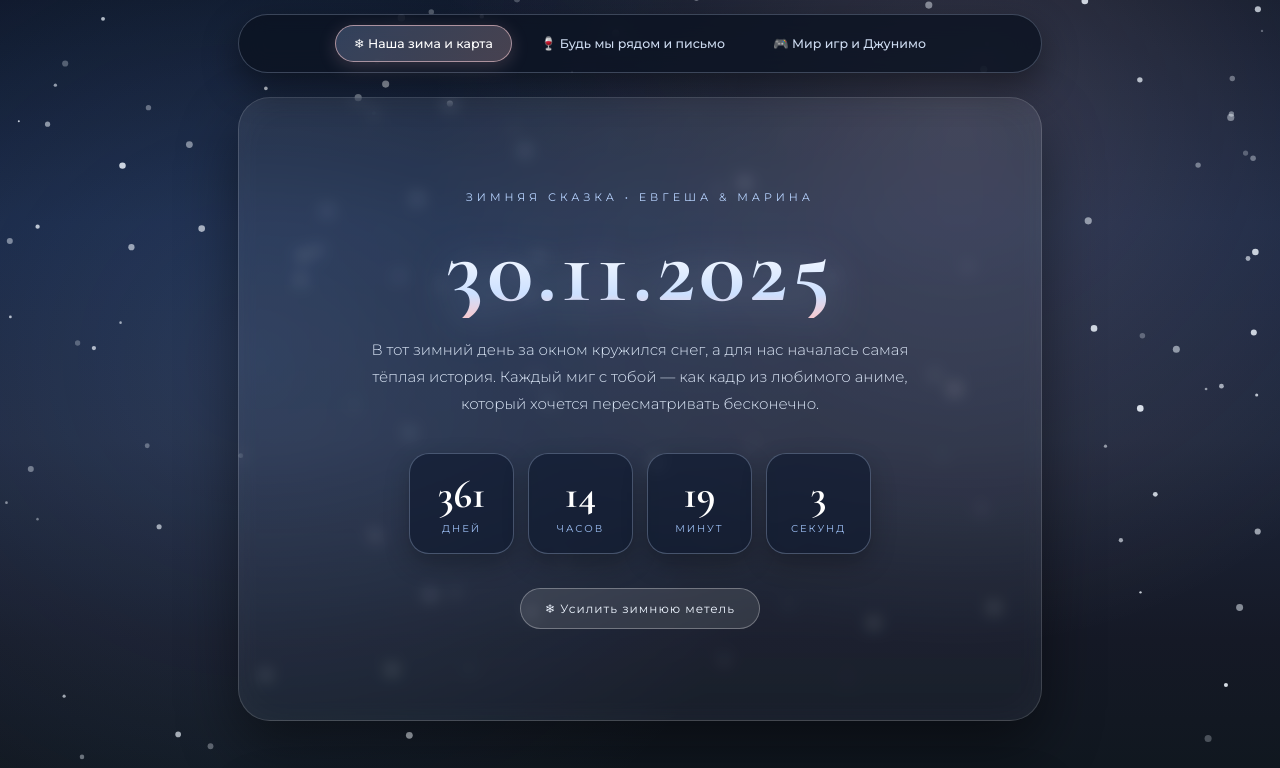
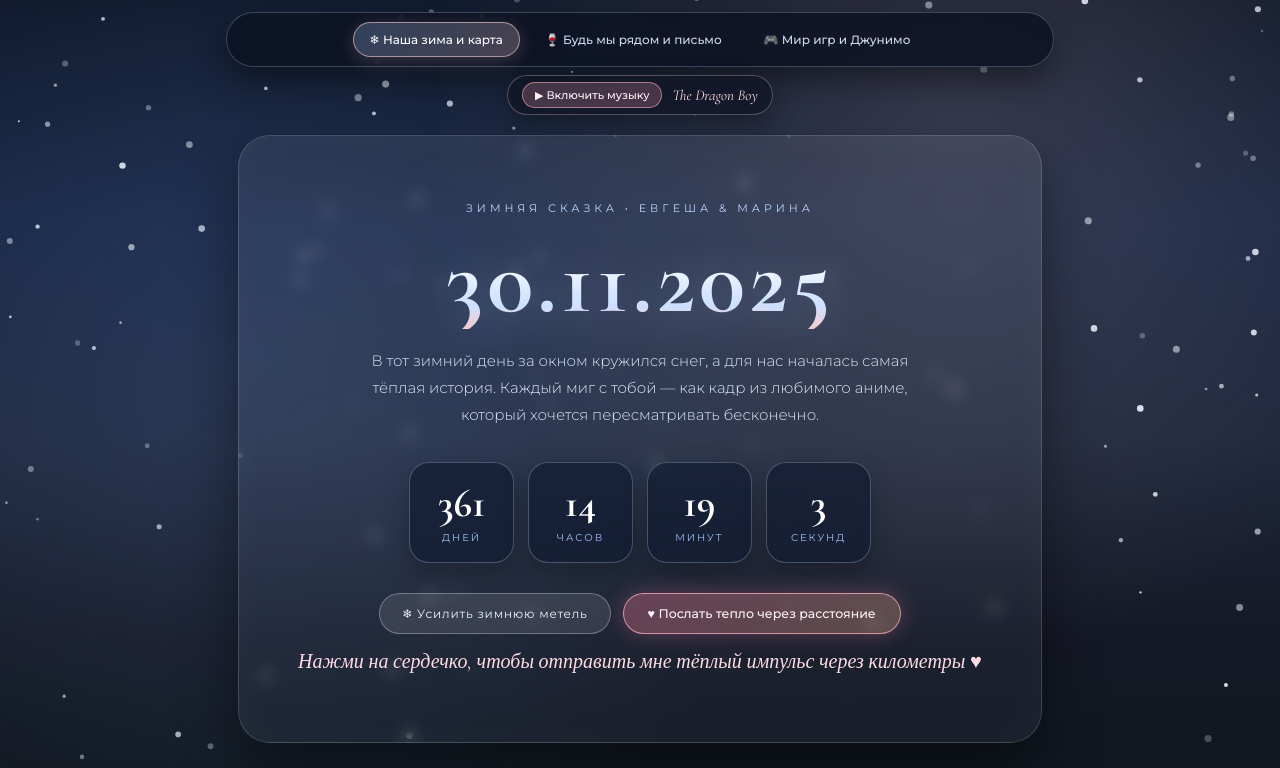
Before and after one commit to Mazya77889/evgesha-anniversary, a plain HTML site: page index.html in a window 1280 px wide. Shown: the top 768 px of the page. Drawn offline with nearby package versions, Linux system fonts and the light colour scheme.

Commit message:
Update index.html

```diff
--- a/index.html
+++ b/index.html
@@ -40,25 +40,44 @@
     z-index: 1;
   }
 
-  /* ==================== ВЕРХНЯЯ НАВИГАЦИЯ (3 КНОПКИ) ==================== */
+  /* Всплывающие искорки при нажатии на сердечко любви */
+  .floating-heart {
+    position: fixed;
+    pointer-events: none;
+    z-index: 99;
+    font-size: 20px;
+    color: #ff9eb5;
+    text-shadow: 0 0 12px rgba(255, 130, 160, 0.9);
+    animation: floatUpHeart 1.5s ease-out forwards;
+  }
+
+  @keyframes floatUpHeart {
+    0% { opacity: 1; transform: translate(-50%, 0) scale(0.8); }
+    100% { opacity: 0; transform: translate(-50%, -85px) scale(1.35); }
+  }
+
+  /* ==================== ВЕРХНЯЯ НАВИГАЦИЯ + МУЗЫКАЛЬНЫЙ ПЛЕЕР ==================== */
   .top-nav-wrap {
     position: sticky;
-    top: 14px;
+    top: 12px;
     z-index: 50;
-    max-width: 840px;
-    margin: 14px auto 0 auto;
-    padding: 0 18px;
+    max-width: 860px;
+    margin: 12px auto 0 auto;
+    padding: 0 16px;
+    display: flex;
+    flex-direction: column;
+    gap: 8px;
   }
 
   .top-nav {
     display: flex;
     justify-content: center;
-    gap: 10px;
+    gap: 8px;
     flex-wrap: wrap;
-    background: rgba(12, 19, 34, 0.82);
+    background: rgba(12, 19, 34, 0.84);
     border: 1px solid rgba(204, 224, 255, 0.24);
     backdrop-filter: blur(14px);
-    padding: 10px 12px;
+    padding: 9px 12px;
     border-radius: 999px;
     box-shadow: 0 14px 36px rgba(0, 0, 0, 0.45);
   }
@@ -67,16 +86,13 @@
     background: transparent;
     border: 1px solid transparent;
     color: #cddbf0;
-    padding: 10px 18px;
+    padding: 9px 16px;
     border-radius: 999px;
     font-family: 'Montserrat', sans-serif;
-    font-size: 12.5px;
+    font-size: 12px;
     font-weight: 500;
     cursor: pointer;
     transition: all 0.25s ease;
-    display: flex;
-    align-items: center;
-    gap: 7px;
   }
 
   .nav-tab-btn:hover {
@@ -89,6 +105,45 @@
     border-color: rgba(247, 202, 208, 0.6);
     color: #ffffff;
     box-shadow: 0 4px 18px rgba(247, 202, 208, 0.18);
+  }
+
+  .music-bar {
+    align-self: center;
+    display: flex;
+    align-items: center;
+    gap: 10px;
+    background: rgba(16, 23, 38, 0.82);
+    border: 1px solid rgba(247, 202, 208, 0.3);
+    backdrop-filter: blur(12px);
+    padding: 6px 14px;
+    border-radius: 999px;
+    font-size: 11.5px;
+    color: #e6eefc;
+    box-shadow: 0 8px 24px rgba(0, 0, 0, 0.35);
+  }
+
+  .music-toggle-btn {
+    background: rgba(255, 158, 178, 0.22);
+    border: 1px solid rgba(255, 179, 194, 0.55);
+    color: #fff3f6;
+    padding: 5px 12px;
+    border-radius: 999px;
+    font-family: 'Montserrat', sans-serif;
+    font-size: 11px;
+    font-weight: 500;
+    cursor: pointer;
+    transition: 0.2s;
+  }
+
+  .music-toggle-btn:hover {
+    background: rgba(255, 158, 178, 0.36);
+  }
+
+  .music-track-label {
+    color: #ffd6de;
+    font-style: italic;
+    font-family: 'Cormorant Garamond', serif;
+    font-size: 15px;
   }
 
   /* Контейнеры вкладок */
@@ -98,7 +153,7 @@
     z-index: 2;
     max-width: 840px;
     margin: 0 auto;
-    padding: 24px 18px 80px 18px;
+    padding: 20px 18px 80px 18px;
     flex-direction: column;
     gap: 50px;
     animation: tabFadeIn 0.45s ease;
@@ -113,7 +168,6 @@
     to { opacity: 1; transform: translateY(0); }
   }
 
-  /* Кнопка перехода к следующей части внизу каждой вкладки */
   .next-part-bar {
     display: flex;
     justify-content: center;
@@ -138,9 +192,9 @@
     transform: translateY(-2px);
   }
 
-  /* ==================== 1. ГЛАВНЫЙ ЗИМНИЙ БАННЕР ==================== */
+  /* ==================== 1. ГЛАВНЫЙ ЗИМНИЙ БАННЕР + КНОПКА ЛЮБВИ ==================== */
   .hero-banner {
-    min-height: 78vh;
+    min-height: 76vh;
     display: flex;
     flex-direction: column;
     justify-content: center;
@@ -182,7 +236,7 @@
     line-height: 1.8;
     color: #dce7f7;
     max-width: 540px;
-    margin: 0 auto 36px auto;
+    margin: 0 auto 34px auto;
   }
 
   .hero-timer {
@@ -190,7 +244,7 @@
     justify-content: center;
     gap: 14px;
     flex-wrap: wrap;
-    margin-bottom: 34px;
+    margin-bottom: 30px;
   }
 
   .h-time-card {
@@ -226,15 +280,23 @@
     color: #9ec0f5;
   }
 
+  .hero-controls-row {
+    display: flex;
+    justify-content: center;
+    gap: 12px;
+    flex-wrap: wrap;
+    align-items: center;
+  }
+
   .wind-btn {
     background: rgba(255, 255, 255, 0.1);
     border: 1px solid rgba(255, 255, 255, 0.3);
     color: #eef5ff;
-    padding: 12px 24px;
+    padding: 12px 22px;
     border-radius: 999px;
     font-family: 'Montserrat', sans-serif;
     font-size: 12px;
-    letter-spacing: 1px;
+    letter-spacing: 0.8px;
     cursor: pointer;
     transition: all 0.25s ease;
   }
@@ -243,6 +305,34 @@
     background: rgba(247, 202, 208, 0.22);
     border-color: #f7cad0;
     transform: scale(1.03);
+  }
+
+  .love-pulse-btn {
+    background: linear-gradient(135deg, rgba(255, 125, 155, 0.32) 0%, rgba(255, 185, 145, 0.28) 100%);
+    border: 1px solid rgba(255, 175, 192, 0.75);
+    color: #fff5f7;
+    padding: 12px 24px;
+    border-radius: 999px;
+    font-family: 'Montserrat', sans-serif;
+    font-size: 12.5px;
+    font-weight: 500;
+    cursor: pointer;
+    box-shadow: 0 0 22px rgba(255, 130, 160, 0.28);
+    transition: all 0.25s ease;
+  }
+
+  .love-pulse-btn:hover {
+    transform: scale(1.05);
+    box-shadow: 0 0 28px rgba(255, 145, 170, 0.48);
+  }
+
+  .love-note-toast {
+    margin-top: 16px;
+    font-family: 'Cormorant Garamond', serif;
+    font-style: italic;
+    font-size: 20px;
+    color: #ffdbe3;
+    min-height: 28px;
   }
 
   /* ==================== 2. ЧЕТЫРЕ ЗИМНИХ БЛОКА ==================== */
@@ -869,6 +959,7 @@
   }
   .ut-status .red { color: #ff3b3b; }
   .ut-status .yellow { color: #ffe600; }
+  .ut-status .cyan { color: #7ae5ff; }
 
   .ut-box {
     background: rgba(5, 7, 12, 0.86);
@@ -882,6 +973,11 @@
     box-shadow: 0 12px 30px rgba(0, 0, 0, 0.45);
   }
 
+  .ut-waterfall-box {
+    border-color: #7ae5ff;
+    background: linear-gradient(180deg, rgba(6, 18, 30, 0.9) 0%, rgba(10, 26, 40, 0.92) 100%);
+  }
+
   .ut-click { cursor: pointer; }
 
   .ut-text {
@@ -944,7 +1040,6 @@
     white-space: pre-wrap;
   }
 
-  /* Тёмные уютные карточки Stardew Valley (3 новых блока + финал с Джунимо) */
   .sd-dark-card {
     position: relative;
     background: linear-gradient(180deg, rgba(32, 23, 18, 0.9) 0%, rgba(22, 28, 25, 0.92) 100%);
@@ -1044,7 +1139,6 @@
     color: #fff2d6;
   }
 
-  /* Финальный блок с Джунимо */
   .sd-night-finale {
     position: relative;
     background: linear-gradient(180deg, rgba(26, 20, 18, 0.94) 0%, rgba(18, 28, 24, 0.96) 100%);
@@ -1163,8 +1257,9 @@
 <body>
 
   <canvas id="snowCanvas"></canvas>
-
-  <!-- ==================== 3 КНОПКИ НАВИГАЦИИ ВВЕРХУ ==================== -->
+  <audio id="bgMusicPlayer" loop preload="metadata"></audio>
+
+  <!-- ==================== 3 КНОПКИ НАВИГАЦИИ + МУЗЫКАЛЬНЫЙ ПЛЕЕР ==================== -->
   <div class="top-nav-wrap">
     <nav class="top-nav" aria-label="Разделы сайта">
       <button class="nav-tab-btn active" id="nav-tab1" onclick="openTab('tab1')">
@@ -1177,6 +1272,11 @@
         🎮 Мир игр и Джунимо
       </button>
     </nav>
+
+    <div class="music-bar">
+      <button class="music-toggle-btn" id="musicBtn" onclick="toggleMusic()">▶ Включить музыку</button>
+      <span class="music-track-label" id="musicTrackName">The Dragon Boy</span>
+    </div>
   </div>
 
   <!-- ===================================================================== -->
@@ -1199,12 +1299,20 @@
         <div class="h-time-card"><span id="seconds">0</span><label>Секунд</label></div>
       </div>
 
-      <button class="wind-btn" onclick="toggleBlizzard()" id="blizzardBtn">
-        ❄ Усилить зимнюю метель
-      </button>
+      <div class="hero-controls-row">
+        <button class="wind-btn" onclick="toggleBlizzard()" id="blizzardBtn">
+          ❄ Усилить зимнюю метель
+        </button>
+        <button class="love-pulse-btn" onclick="sendLoveAcrossDistance(event)">
+          ♥ Послать тепло через расстояние
+        </button>
+      </div>
+
+      <div class="love-note-toast" id="loveToast">
+        Нажми на сердечко, чтобы отправить мне тёплый импульс через километры ♥
+      </div>
     </header>
 
-    <!-- 5 сантиметров в секунду -->
     <section class="anime-card shape-sakura">
       <div class="anime-header">
         <div class="anime-icon">
@@ -1223,7 +1331,6 @@
       <div class="anime-footer-note">«Мы всегда найдём друг друга под одним небом»</div>
     </section>
 
-    <!-- Унесённые призраками -->
     <section class="anime-card shape-ticket">
       <div class="anime-header">
         <div class="anime-icon">
@@ -1231,7 +1338,7 @@
             <polygon points="12 2 15.09 8.26 22 9.27 17 14.14 18.18 21.02 12 17.77 5.82 21.02 7 14.14 2 9.27 8.91 8.26 12 2"/>
           </svg>
         </div>
-        <div class="anime-tag">Унесённые призраками • Поезд в один конец</div>
+        <div class="anime-tag">Унесённые призраками • The Dragon Boy</div>
       </div>
       <h2>Билет в наше общее путешествие</h2>
       <p>
@@ -1245,7 +1352,6 @@
       </div>
     </section>
 
-    <!-- Ходячий замок -->
     <section class="anime-card shape-castle">
       <div class="anime-header">
         <div class="anime-icon">
@@ -1264,7 +1370,6 @@
       <div class="anime-footer-note">«Сердце — тяжёлая ноша, но вдвоём её нести легко»</div>
     </section>
 
-    <!-- Ветер крепчает -->
     <section class="anime-card shape-wind">
       <div class="anime-header">
         <div class="anime-icon">
@@ -1284,7 +1389,6 @@
       <div class="anime-footer-note">«Ветер крепчает — значит, нам пора лететь дальше вдвоём»</div>
     </section>
 
-    <!-- Интерактивная карта попыток встреч -->
     <section class="map-card" id="meetingMapSection">
       <div class="map-top-bar">
         <div class="map-kicker">География наших попыток • Между нами</div>
@@ -1393,12 +1497,12 @@
   </main>
 
   <!-- ===================================================================== -->
-  <!-- ВКЛАДКА 2: «БУДЬ МЫ РЯДОМ», ЛИЧНОЕ ПИСЬМО И АТАКА ТИТАНОВ            -->
+  <!-- ВКЛАДКА 2: «БУДЬ МЫ РЯДОМ», ПИСЬМО И АТАКА ТИТАНОВ                  -->
   <!-- ===================================================================== -->
   <section class="tab-panel" id="tab2">
 
     <section class="together-card" id="togetherSceneSection">
-      <div class="together-kicker">Мечта о нашей годовщине • Вдвоём</div>
+      <div class="together-kicker">Мечта о нашей годовщине • Howl's Moving Castle</div>
       <h2>Если бы мы были рядом в этот день</h2>
       <p class="together-lead">
         В саму годовщину мы не сможем быть рядом физически, но я хочу, чтобы ты представил этот вечер
@@ -1466,7 +1570,6 @@
       </div>
     </section>
 
-    <!-- Личное письмо -->
     <section class="letter-section" id="personalLetterSection">
       <div class="letter-kicker">Письмо для тебя • Из рук в руки</div>
       <h2>То, что я написала для личной встречи</h2>
@@ -1498,7 +1601,6 @@
       </div>
     </section>
 
-    <!-- Атака титанов (3 блока) -->
     <section class="aot-card">
       <svg class="aot-wings" viewBox="0 0 64 36">
         <path d="M30 14 C22 6, 10 5, 2 11 C9 12, 14 15, 18 19 C11 19, 6 22, 3 26 C11 25, 19 26, 27 23 L30 20 Z"/>
@@ -1545,14 +1647,13 @@
   </section>
 
   <!-- ===================================================================== -->
-  <!-- ВКЛАДКА 3: UNDERTALE (4 БЛОКА) И РАСШИРЕННЫЙ STARDEW VALLEY + ДЖУНИМО -->
+  <!-- ВКЛАДКА 3: UNDERTALE + WATERFALL + РАСШИРЕННЫЙ STARDEW VALLEY       -->
   <!-- ===================================================================== -->
   <section class="tab-panel" id="tab3">
 
-    <!-- Undertale 1 -->
     <section class="ut-section">
-      <div class="ut-status">ЕВГЕША &nbsp;&nbsp; LV 99 &nbsp;&nbsp; <span class="red">♥ РЕШИМОСТЬ</span></div>
-      <div class="ut-box ut-click" onclick="cycleUtLine()">
+      <div class="ut-status">ЕВГЕША &nbsp;&nbsp; LV 99 &nbsp;&nbsp; <span class="cyan">✦ WATERFALL</span> &nbsp;&nbsp; <span class="red">♥ РЕШИМОСТЬ</span></div>
+      <div class="ut-box ut-waterfall-box ut-click" onclick="cycleUtLine()">
         <svg style="width:18px;height:18px;flex-shrink:0;margin-top:2px;" viewBox="0 0 16 16" fill="#ff2a2a">
           <path d="M2 2h4v2h4V2h4v2h2v6h-2v2h-2v2h-2v2H6v-2H4v-2H2v-2H0V4h2V2z"/>
         </svg>
@@ -1561,11 +1662,10 @@
       </div>
       <div class="ut-actions">
         <button class="ut-btn" onclick="utReaction(0)">♥ Обнять Марину</button>
-        <button class="ut-btn" onclick="utReaction(1)">♥ Согреть руки</button>
+        <button class="ut-btn" onclick="utReaction(1)">✦ Посмотреть на звёздный свет</button>
       </div>
     </section>
 
-    <!-- Undertale 2 -->
     <section class="ut-section">
       <div class="ut-status">[ACT] &nbsp;&nbsp; <span class="yellow">★ ПРОВЕРИТЬ ЧУВСТВА</span></div>
       <div class="ut-box">
@@ -1581,7 +1681,6 @@
       </div>
     </section>
 
-    <!-- Undertale 3 -->
     <section class="ut-section">
       <div class="ut-status">[ITEM] &nbsp;&nbsp; <span class="yellow">★ НАШ РЮКЗАК ВОСПОМИНАНИЙ</span></div>
       <div class="ut-box">
@@ -1597,17 +1696,15 @@
       </div>
     </section>
 
-    <!-- Undertale 4 -->
     <section class="ut-section">
       <div class="ut-save-card">
         <div class="ut-save-title">★ ТОЧКА СОХРАНЕНИЯ ДОСТИГНУТА ★</div>
-        <div class="ut-save-body">* Вид на зимнее небо рядом с Евгешей наполняет Марину РЕШИМОСТЬЮ.
+        <div class="ut-save-body">* Мерцающий свет Водопада и голос Евгеши наполняют Марину РЕШИМОСТЬЮ.
 * Все тревоги обнулены. Уровень любви: МАКСИМУМ.
 * Файл «30.11.2025 — Навсегда» успешно сохранён ♥</div>
       </div>
     </section>
 
-    <!-- Stardew Valley — Часть 1 (Новая): 10 сердечек близости -->
     <section class="sd-dark-card">
       <div class="sd-dark-tag">STARDEW VALLEY • УРОВЕНЬ ДРУЖБЫ: 10/10</div>
       <h3>Максимальная шкала сердечек</h3>
@@ -1629,7 +1726,6 @@
       </div>
     </section>
 
-    <!-- Stardew Valley — Часть 2 (Новая): Сезоны нашей долины -->
     <section class="sd-dark-card">
       <div class="sd-dark-tag">STARDEW VALLEY • ВРЕМЕНА ГОДА</div>
       <h3>Четыре сезона нашего года</h3>
@@ -1644,7 +1740,6 @@
       </div>
     </section>
 
-    <!-- Stardew Valley — Часть 3 (Новая): Наши будущие квесты -->
     <section class="sd-dark-card">
       <div class="sd-dark-tag">STARDEW VALLEY • ДОСКА ОБЪЯВЛЕНИЙ</div>
       <h3>Наши главные квесты впереди</h3>
@@ -1664,7 +1759,6 @@
       </div>
     </section>
 
-    <!-- Stardew Valley — Финал с Джунимо и тайной запиской -->
     <footer class="sd-night-finale">
       <div class="firefly ff1"></div>
       <div class="firefly ff2"></div>
@@ -1714,8 +1808,67 @@
   </section>
 
   <script>
-    // 0. ПЕРЕКЛЮЧЕНИЕ ТРЁХ ВКЛАДОК САЙТА
+    // 0. МУЗЫКА ПО ВКЛАДКАМ (загрузи эти файлы в репозиторий на GitHub)
+    const tracksByTab = {
+      tab1: { src: 'the-dragon-boy.mp3', title: 'The Dragon Boy' },
+      tab2: { src: 'howls-moving-castle.mp3', title: 'Howl\'s Moving Castle' },
+      tab3: { src: 'waterfall.mp3', title: 'Undertale — Waterfall' }
+    };
+
+    const audioEl = document.getElementById('bgMusicPlayer');
+    const musicBtn = document.getElementById('musicBtn');
+    const musicTrackName = document.getElementById('musicTrackName');
+    let currentTabId = 'tab1';
+    let isMusicPlaying = false;
+
+    function syncTrackForTab(tabId, autoPlayIfActive) {
+      const track = tracksByTab[tabId];
+      if (!track) return;
+      musicTrackName.textContent = track.title;
+
+      const wasPlaying = !audioEl.paused;
+      if (audioEl.getAttribute('data-track') !== track.src) {
+        audioEl.setAttribute('data-track', track.src);
+        audioEl.src = track.src;
+        audioEl.load();
+      }
+
+      if (autoPlayIfActive && (wasPlaying || isMusicPlaying)) {
+        audioEl.play().then(() => {
+          isMusicPlaying = true;
+          musicBtn.textContent = '⏸ Пауза';
+        }).catch(() => {
+          musicBtn.textContent = '▶ Включить музыку';
+        });
+      }
+    }
+
+    function toggleMusic() {
+      const track = tracksByTab[currentTabId];
+      if (!audioEl.src || audioEl.getAttribute('data-track') !== track.src) {
+        audioEl.setAttribute('data-track', track.src);
+        audioEl.src = track.src;
+      }
+
+      if (audioEl.paused) {
+        audioEl.play().then(() => {
+          isMusicPlaying = true;
+          musicBtn.textContent = '⏸ Пауза';
+        }).catch(() => {
+          musicTrackName.textContent = `${track.title} (загрузи ${track.src} на GitHub)`;
+        });
+      } else {
+        audioEl.pause();
+        isMusicPlaying = false;
+        musicBtn.textContent = '▶ Включить музыку';
+      }
+    }
+
+    syncTrackForTab('tab1', false);
+
+    // ПЕРЕКЛЮЧЕНИЕ ТРЁХ ВКЛАДОК
     function openTab(tabId) {
+      currentTabId = tabId;
       document.querySelectorAll('.tab-panel').forEach(panel => {
         panel.classList.remove('active');
       });
@@ -1728,6 +1881,7 @@
       if (targetPanel) targetPanel.classList.add('active');
       if (targetBtn) targetBtn.classList.add('active');
 
+      syncTrackForTab(tabId, true);
       window.scrollTo({ top: 0, behavior: 'smooth' });
     }
 
@@ -1799,6 +1953,34 @@
       document.getElementById('blizzardBtn').textContent = isBlizzard
         ? '❄ Вернуть тихий снегопад'
         : '❄ Усилить зимнюю метель';
+    }
+
+    // 2.5 КНОПКА-СЕРДЕЧКО «ПОСЛАТЬ ТЕПЛО ЧЕРЕЗ РАССТОЯНИЕ»
+    let loveCount = 0;
+    const loveMessages = [
+      "Тепло отправлено Евгеше! Даже сквозь километры моё сердце с тобой ♥",
+      "Ещё одно крепкое обнимание летит к тебе через расстояние ♥",
+      "Ты — самое родное и светлое, что есть в моей жизни, Евгеша ♥",
+      "Никакие границы не остановят мою любовь к тебе ♥"
+    ];
+
+    function sendLoveAcrossDistance(e) {
+      loveCount++;
+      const msg = loveMessages[(loveCount - 1) % loveMessages.length];
+      document.getElementById('loveToast').textContent = `${msg} (импульсов отправлено: ${loveCount})`;
+
+      const x = e && e.clientX ? e.clientX : window.innerWidth / 2;
+      const y = e && e.clientY ? e.clientY : window.innerHeight / 2;
+
+      for (let i = 0; i < 6; i++) {
+        const heart = document.createElement('div');
+        heart.className = 'floating-heart';
+        heart.textContent = i % 2 === 0 ? '♥' : '✦';
+        heart.style.left = `${x + (Math.random() * 60 - 30)}px`;
+        heart.style.top = `${y + (Math.random() * 20 - 10)}px`;
+        document.body.appendChild(heart);
+        setTimeout(() => heart.remove(), 1500);
+      }
     }
 
     // 3. БИЛЕТ «УНЕСЁННЫЕ ПРИЗРАКАМИ»
@@ -1944,16 +2126,16 @@
       btn.textContent = isOpen ? '✉ Скрыть письмо' : '✉ Открыть письмо';
     }
 
-    // 7. UNDERTALE ИНТЕРАКТИВ
+    // 7. UNDERTALE + WATERFALL ИНТЕРАКТИВ
     const utLines = [
+      "* Под тихий звук Waterfall Евгеша и Марина смотрят на мерцающий свет.",
       "* Евгеша, с 30 ноября 2025 года моё сердце всегда выбирает тебя.",
-      "* Даже в самую холодную метель с тобой внутри становится тепло.",
       "* Твоя Марина рядом. Это наполняет тебя РЕШИМОСТЬЮ."
     ];
 
     const utReactions = [
       "* Марина крепко обнимает тебя. Все HP полностью восстановлены!",
-      "* Ты согреваешь её ладони. Уровень уюта вырос до бесконечности!"
+      "* Вокруг мерцают сотни крошечных звёздочек Waterfall. Тебе спокойно и тепло."
     ];
 
     let utIdx = 0;
```
